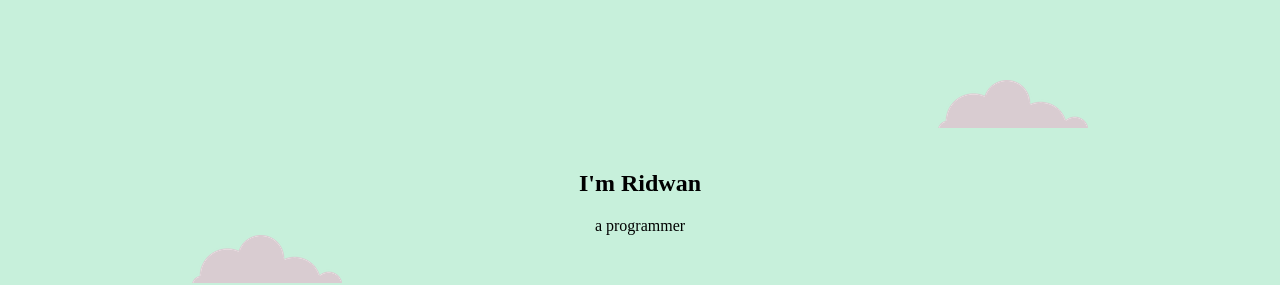
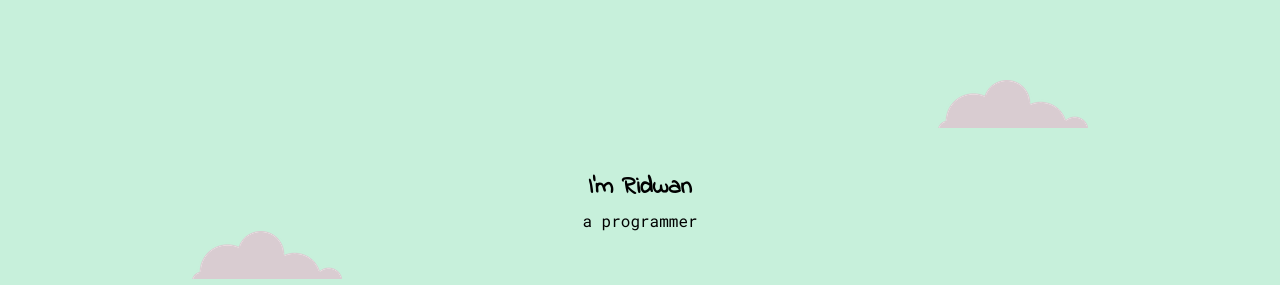
Before and after one commit to Ridwan22XD/Learn_Website, a plain HTML site: page HTML - Personal Site/home.html in a window 1280 px wide. Shown: the top 285 px of the page. Drawn offline with Linux system fonts and the light colour scheme.

Commit message:
add font-family from google font

```diff
--- a/HTML - Personal Site/css/home.css
+++ b/HTML - Personal Site/css/home.css
@@ -6,10 +6,15 @@ body {
 h2 {
     padding: 7% 0 0 0;
     margin-top: 0;
+    margin-bottom: 0;
+    font-family: 'Indie Flower', cursive;
+
 }
 
 p {
+    margin-top: 5px;
     margin-bottom: 0;
+    font-family: 'Roboto Mono', monospace;
 }
 
 
--- a/HTML - Personal Site/home.html
+++ b/HTML - Personal Site/home.html
@@ -14,7 +14,8 @@
     <link rel="stylesheet" href="css/home.css">
     <!-- call icon  -->
     <link rel="shortcut icon" href="../favicon.ico" type="favicon.ico">
-
+    <!-- Font style from goggle font -->
+    <link href="https://fonts.googleapis.com/css?family=Indie+Flower|Roboto+Mono&display=swap" rel="stylesheet">
 </head>
 <body>
     <div class="top-container">
```
